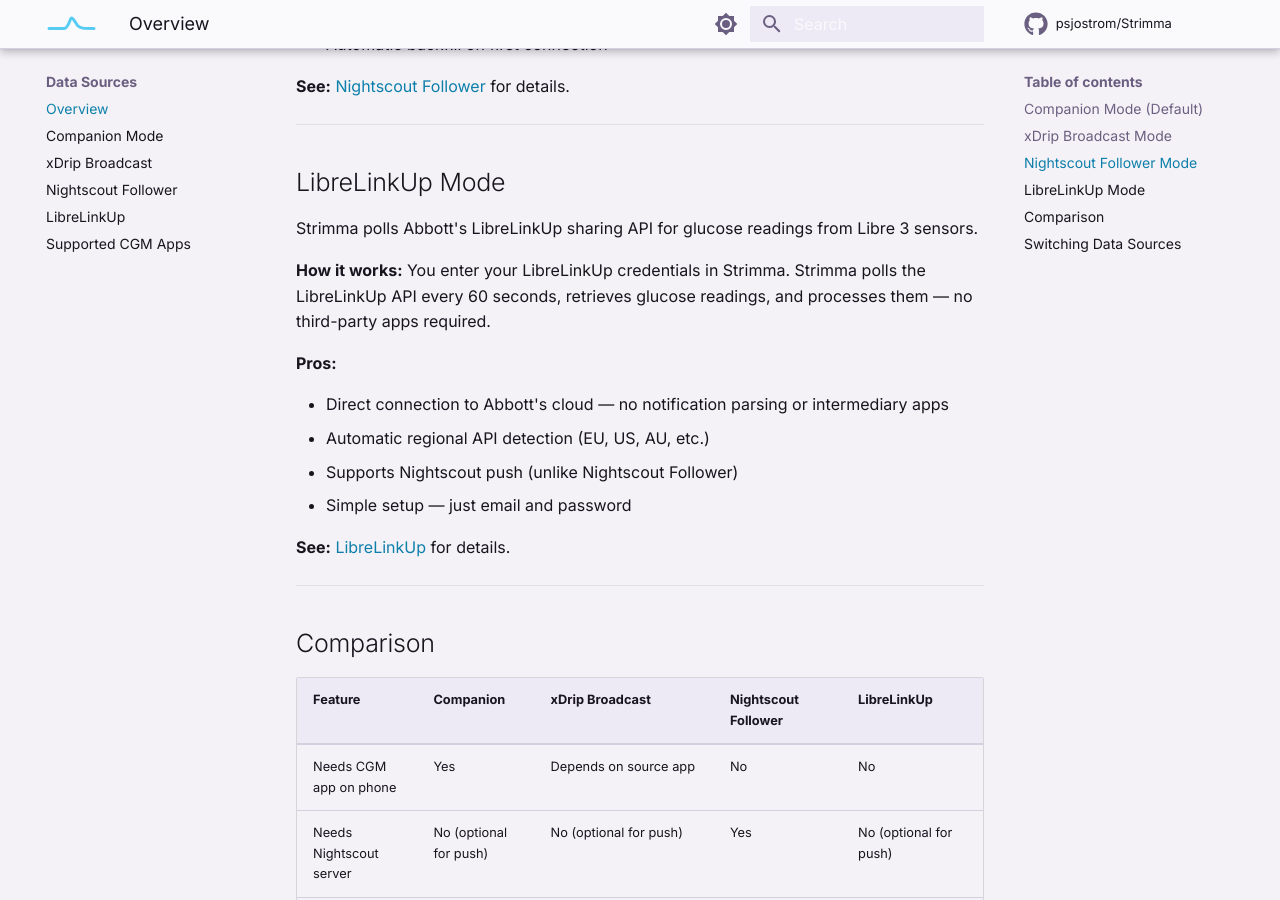
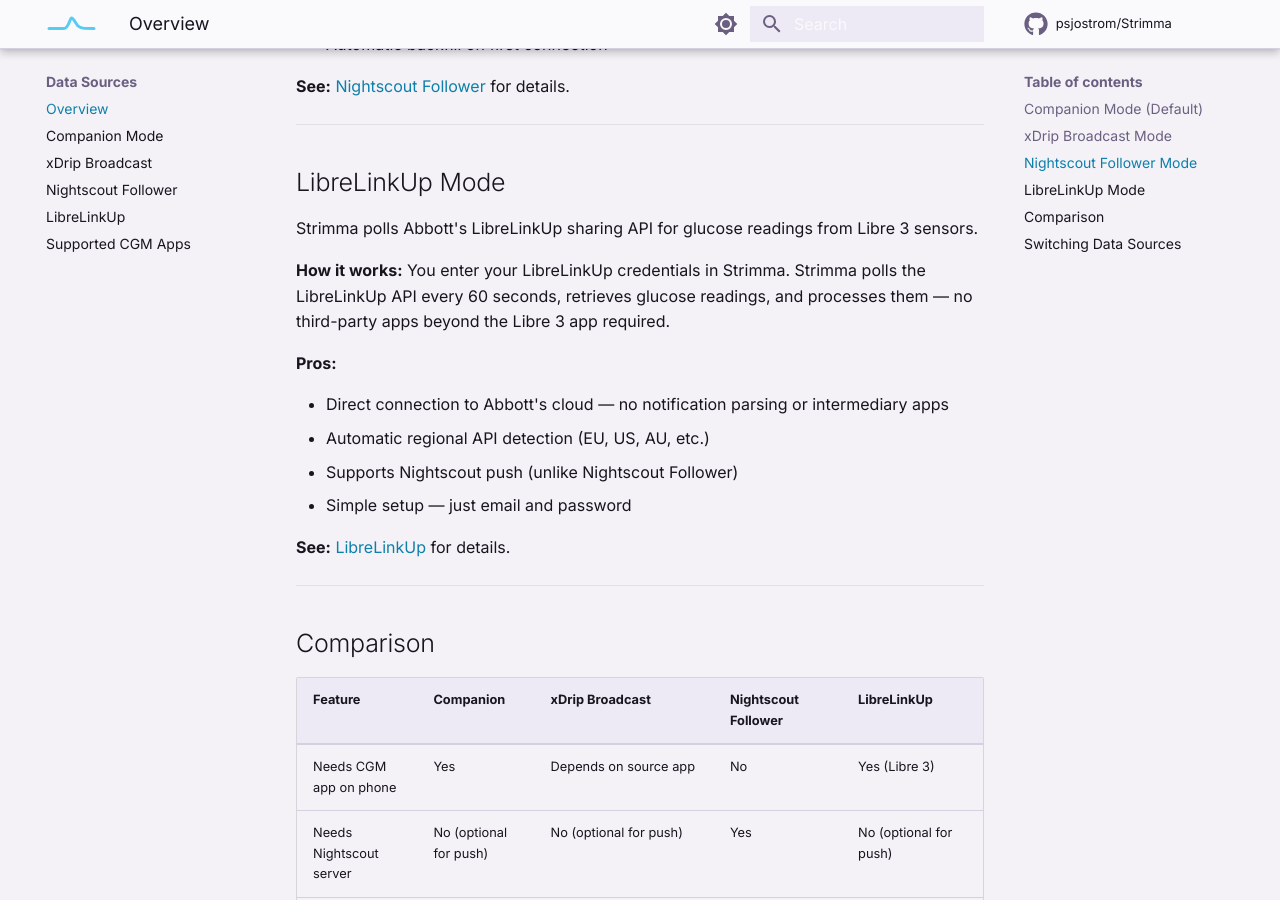
Before and after one commit to psjostrom/strimma, an MkDocs documentation site: the page built from docs/data-sources/overview.md, in a window 1280 px wide and 900 px high, scrolled down 2190 px. Built offline with MkDocs 1.6.1 and Material for MkDocs 9.7.7, drawn with Linux system fonts in a browser that asks for light colours; comment, search, counter and statistics services are not loaded.

Commit message:
Fix docs: FactoryTimestamp, Libre 3 app requirement, comparison table
- Timestamp section now documents FactoryTimestamp (UTC, M/d/yyyy)
  instead of incorrectly describing regional Timestamp formats
- Clarify Libre 3 app is still required (not "no third-party apps")
- Comparison table: "Needs CGM app" is Yes (Libre 3) not No

Co-Authored-By: Claude Opus 4.6 (1M context) <noreply@anthropic.com>

```diff
--- a/docs/data-sources/overview.md
+++ b/docs/data-sources/overview.md
@@ -59,7 +59,7 @@ Strimma polls a remote Nightscout server for glucose readings.
 
 Strimma polls Abbott's LibreLinkUp sharing API for glucose readings from Libre 3 sensors.
 
-**How it works:** You enter your LibreLinkUp credentials in Strimma. Strimma polls the LibreLinkUp API every 60 seconds, retrieves glucose readings, and processes them — no third-party apps required.
+**How it works:** You enter your LibreLinkUp credentials in Strimma. Strimma polls the LibreLinkUp API every 60 seconds, retrieves glucose readings, and processes them — no third-party apps beyond the Libre 3 app required.
 
 **Pros:**
 
@@ -76,7 +76,7 @@ Strimma polls Abbott's LibreLinkUp sharing API for glucose readings from Libre 3
 
 | Feature | Companion | xDrip Broadcast | Nightscout Follower | LibreLinkUp |
 |---------|-----------|-----------------|---------------------|-------------|
-| Needs CGM app on phone | Yes | Depends on source app | No | No |
+| Needs CGM app on phone | Yes | Depends on source app | No | Yes (Libre 3) |
 | Needs Nightscout server | No (optional for push) | No (optional for push) | Yes | No (optional for push) |
 | Latency | Near-instant | Near-instant | Poll interval (30s–5m) | ~60s |
 | Push to Nightscout | Yes | Yes | No (already on NS) | Yes |
```
Also changed, not shown: docs/data-sources/librelinkup.md (+2 -2 lines).
